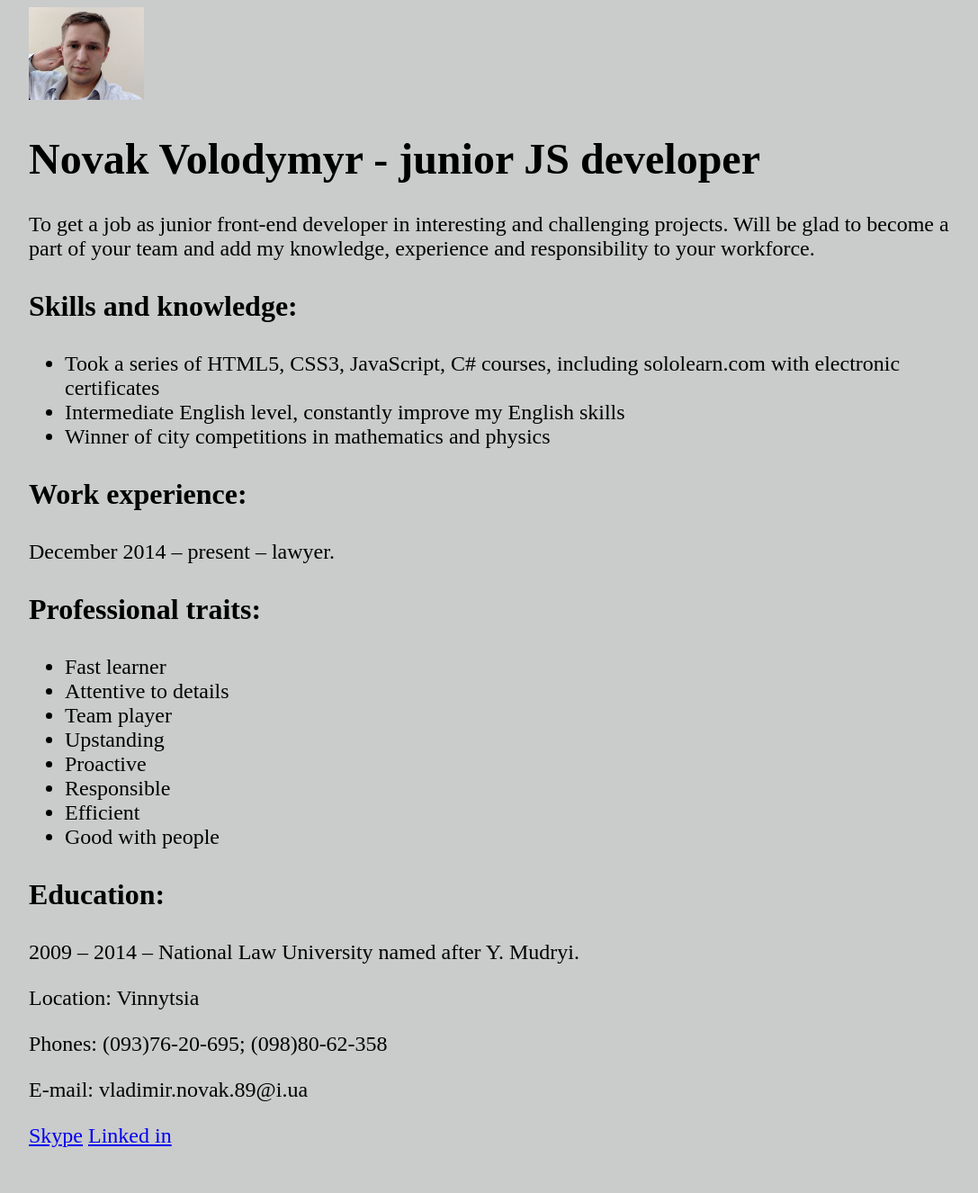
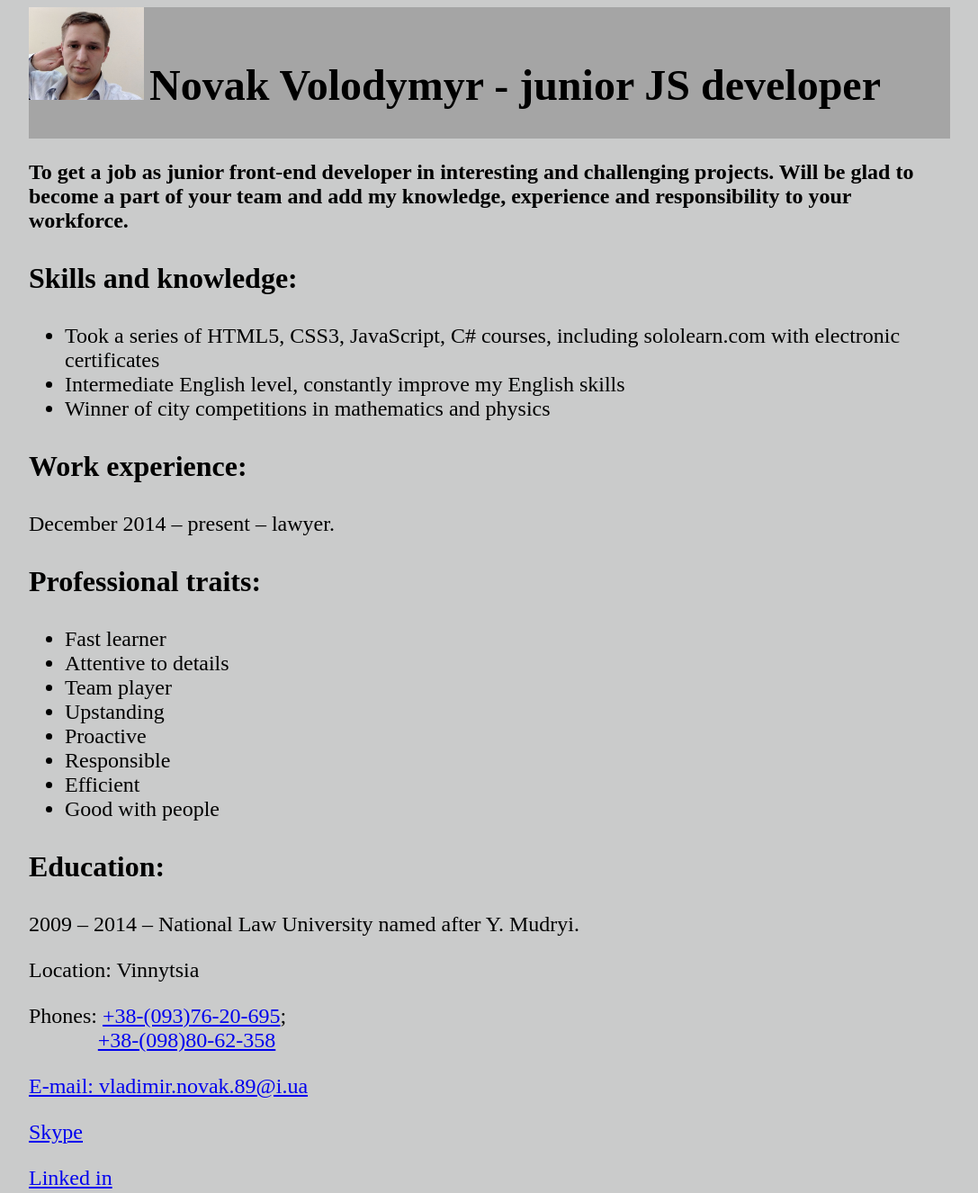
Before and after one commit to NovakVladimir/Vladimir_Novak_CV, a plain HTML site: page index.html in a window 1280 px wide. Shown: the whole page at 90% size, without its empty margins (96-1183 px from the left). Before the commit the page ends 1284 px from the top, so only its background shows below. Drawn offline with Linux system fonts and the light colour scheme; a script that the page names is missing.

Commit message:
wokring hyperlink

```diff
--- a/index.html
+++ b/index.html
@@ -14,7 +14,7 @@
     </Header>
 
     <section>
-        <p>To get a job as junior front-end developer in interesting and challenging projects.
+        <p id="motivation">To get a job as junior front-end developer in interesting and challenging projects.
             Will be glad to become a part of your team and add my knowledge, experience
             and responsibility to your workforce.</p>
     </section>
@@ -63,10 +63,17 @@
 
     <footer>
         <p>Location: Vinnytsia</p>
-        <p>Phones: (093)76-20-695; (098)80-62-358</p>
-        <p>E-mail: vladimir.novak.89@i.ua</p>
-        <a href=" https://join.skype.com/invite/dCpghNBJWcYh">Skype</a>
-        <a href="linkedin.com/in/vladimir-novak-56513a1b3">Linked in</a>
+        <p>Phones:
+            <a href="tel: +38-(093)76-20-695 ">+38-(093)76-20-695</a>;
+            <br>
+            <a id="toright" href="tel: +38-(098)80-62-358">+38-(098)80-62-358</a></p>
+        <p>
+            <a href="mailto:vladimir.novak.89@i.ua" target="_blank">E-mail: vladimir.novak.89@i.ua</a>
+        </p>
+        <p><a href=" https://join.skype.com/invite/dCpghNBJWcYh" target="_blank">Skype</a></p>
+        <p>
+            <a href="http://linkedin.com/in/vladimir-novak-56513a1b3" target="_blank">Linked in</a>
+        </p>
 
     </footer>
     <!-- Script -->
--- a/style.css
+++ b/style.css
@@ -3,6 +3,14 @@ body {
     margin-right: 10vw;
     background-color: rgba(124,125,125, 0.4);
     font-size: 1.5rem;
+}
+
+body > header {
+    background-color: rgba(150,150,150, 0.7)
+}
+
+h1 {
+    display: inline-block;
 }
 
 .sectionHeader {
@@ -13,8 +21,16 @@ body {
 #myFoto {
     width: 10vw;
     height: auto;
+    display: inline-block;
 }
 
 #mainHeader {
     font-size: 1.5rem;
 }
+
+#motivation {
+    font-weight: 600;
+}
+#toright {
+    margin-left: 6vw;
+}
```
